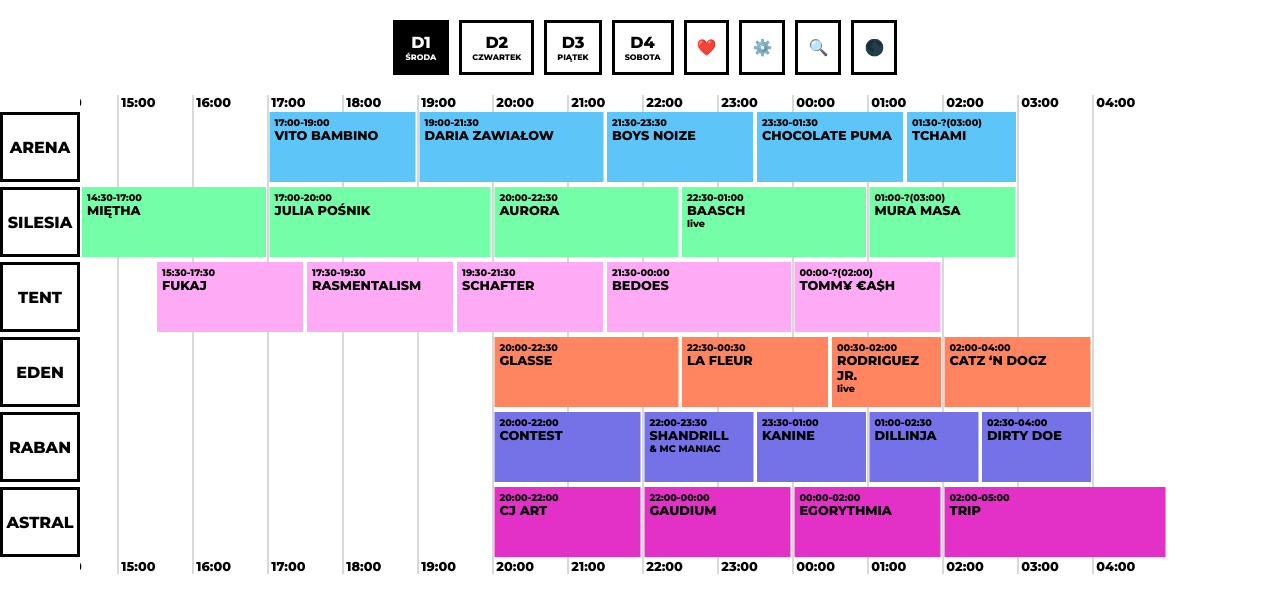
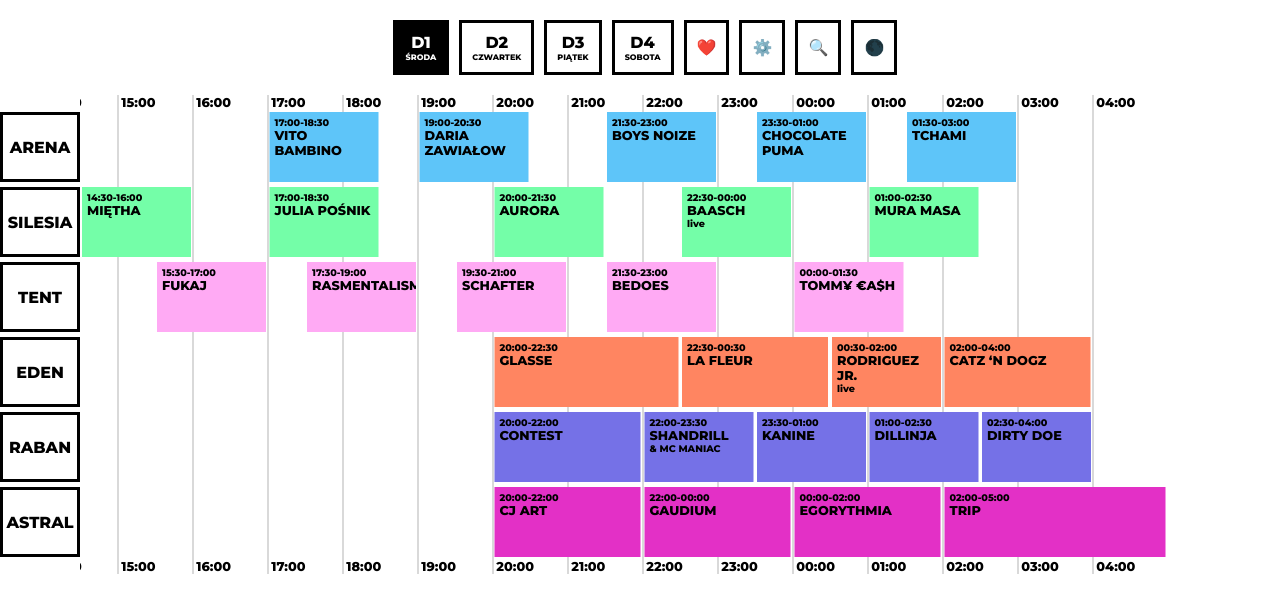
Before and after one commit to totodot/timetofest, a React (Create React App) app: page / in a window 1280 px wide. Shown: the top 612 px of the page. Built offline with nearby package versions, Linux system fonts and the light colour scheme.

Commit message:
2021 timetable

```diff
--- a/src/config.js
+++ b/src/config.js
@@ -13,32 +13,31 @@
             id: 'vito_bambino',
             name: 'Vito Bambino',
             start: '2021-08-11T17:00',
-            end: '2021-08-11T19:00',
+            end: '2021-08-11T18:30',
           },
           {
             id: 'daria_zawiałow',
             name: 'Daria Zawiałow',
             start: '2021-08-11T19:00',
-            end: '2021-08-11T21:30',
+            end: '2021-08-11T20:30',
           },
           {
             id: 'boys_noize',
             name: 'Boys Noize',
             start: '2021-08-11T21:30',
-            end: '2021-08-11T23:30',
+            end: '2021-08-11T23:00',
           },
           {
             id: 'chocolate_puma',
             name: 'Chocolate Puma',
             start: '2021-08-11T23:30',
-            end: '2021-08-12T01:30',
+            end: '2021-08-12T01:00',
           },
           {
             id: 'tchami',
             name: 'Tchami',
             start: '2021-08-12T01:30',
             end: '2021-08-12T03:00',
-            extraInfo: '?',
           },
         ],
       },
@@ -50,33 +49,32 @@
             id: 'miętha',
             name: 'Miętha',
             start: '2021-08-11T14:30',
-            end: '2021-08-11T17:00',
+            end: '2021-08-11T16:00',
           },
           {
             id: 'julia_pośnik',
             name: 'Julia Pośnik',
             start: '2021-08-11T17:00',
-            end: '2021-08-11T20:00',
+            end: '2021-08-11T18:30',
           },
           {
             id: 'aurora',
             name: 'Aurora',
             start: '2021-08-11T20:00',
-            end: '2021-08-11T22:30',
+            end: '2021-08-11T21:30',
           },
           {
             id: 'baasch',
             name: 'Baasch',
             extraInfo: 'live',
             start: '2021-08-11T22:30',
-            end: '2021-08-12T01:00',
+            end: '2021-08-12T00:00',
           },
           {
             id: 'mura_masa',
             name: 'Mura Masa',
             start: '2021-08-12T01:00',
-            end: '2021-08-12T03:00',
-            extraInfo: '?',
+            end: '2021-08-12T02:30'
           },
         ],
       },
@@ -88,32 +86,31 @@
             id: 'fukaj',
             name: 'FUKAJ',
             start: '2021-08-11T15:30',
-            end: '2021-08-11T17:30',
+            end: '2021-08-11T17:00',
           },
           {
             id: 'rasmentalism',
             name: 'Rasmentalism',
             start: '2021-08-11T17:30',
-            end: '2021-08-11T19:30',
+            end: '2021-08-11T19:00',
           },
           {
             id: 'schafter',
             name: 'Schafter',
             start: '2021-08-11T19:30',
-            end: '2021-08-11T21:30',
+            end: '2021-08-11T21:00',
           },
           {
             id: 'bedoes',
             name: 'Bedoes',
             start: '2021-08-11T21:30',
-            end: '2021-08-12T00:00',
+            end: '2021-08-11T23:00',
           },
           {
             id: 'tomm¥_€a$h',
             name: 'TOMM¥ €A$H',
             start: '2021-08-12T00:00',
-            end: '2021-08-12T02:00',
-            extraInfo: '?',
+            end: '2021-08-12T01:30',
           },
         ],
       },
@@ -231,26 +228,25 @@
             id: 'kwiat_jabłoni',
             name: 'Kwiat Jabłoni',
             start: '2021-08-12T18:00',
-            end: '2021-08-12T19:45',
+            end: '2021-08-12T19:30',
           },
           {
             id: 'krzysztof_zalewski',
             name: 'Krzysztof Zalewski',
             start: '2021-08-12T19:45',
-            end: '2021-08-12T21:30',
+            end: '2021-08-12T21:00',
           },
           {
             id: 'bass_astral_x_igo',
             name: 'Bass Astral x Igo',
             start: '2021-08-12T21:30',
-            end: '2021-08-12T23:30',
+            end: '2021-08-12T23:00',
           },
           {
             id: 'alan_walker',
             name: 'Alan Walker',
             start: '2021-08-12T23:30',
-            end: '2021-08-13T01:00',
-            extraInfo: '?',
+            end: '2021-08-13T01:00'
           },
         ],
       },
@@ -262,26 +258,26 @@
             id: 'zdechły_osa',
             name: 'Zdechły Osa',
             start: '2021-08-12T17:00',
-            end: '2021-08-12T19:00',
+            end: '2021-08-12T18:30',
           },
           {
             id: 'sanah',
             name: 'sanah',
             start: '2021-08-12T19:00',
-            end: '2021-08-12T21:30',
+            end: '2021-08-12T20:30',
           },
           {
             id: 'jax_jones',
             name: 'Jax Jones',
             start: '2021-08-12T21:30',
-            end: '2021-08-12T23:15',
+            end: '2021-08-12T23:00',
           },
           {
             id: 'sam_feldt',
             name: 'Sam Feldt',
             extraInfo: 'live',
             start: '2021-08-12T23:15',
-            end: '2021-08-13T01:30',
+            end: '2021-08-13T00:45',
           },
           {
             id: 'purple_disco_machine',
@@ -300,33 +296,33 @@
             id: 'dillon',
             name: 'Dillon',
             start: '2021-08-12T14:30',
-            end: '2021-08-12T17:00',
+            end: '2021-08-12T16:00',
           },
           {
             id: 'kerala_dust',
             name: 'Kerala Dust',
             start: '2021-08-12T17:00',
-            end: '2021-08-12T20:00',
+            end: '2021-08-12T18:30',
           },
           {
             id: 'kamp!',
             name: 'KAMP!',
             start: '2021-08-12T20:00',
-            end: '2021-08-12T22:30',
+            end: '2021-08-12T21:30',
           },
           {
             id: 'jan_blomqvist',
             name: 'Jan Blomqvist',
             extraInfo: 'solo live',
             start: '2021-08-12T22:30',
-            end: '2021-08-13T01:00',
+            end: '2021-08-13T00:00',
           },
           {
             id: 'kiasmos_dj_set',
-            name: 'Kiasmos DJ Set',
+            name: 'Kiasmos',
+            extraInfo: 'dj set',
             start: '2021-08-13T01:00',
-            end: '2021-08-13T03:00',
-            extraInfo: '?',
+            end: '2021-08-13T02:30'
           },
         ],
       },
@@ -338,38 +334,37 @@
             id: 'kacperczyk',
             name: 'Kacperczyk',
             start: '2021-08-12T15:30',
-            end: '2021-08-12T17:30',
+            end: '2021-08-12T17:00',
           },
           {
             id: 'jan_rapowanie',
             name: 'Jan Rapowanie',
             start: '2021-08-12T17:30',
-            end: '2021-08-12T19:30',
+            end: '2021-08-12T19:00',
           },
           {
             id: 'princess_nokia',
             name: 'Princess Nokia',
             start: '2021-08-12T19:30',
-            end: '2021-08-12T21:30',
+            end: '2021-08-12T21:00',
           },
           {
             id: 'pezet',
             name: 'Pezet',
             start: '2021-08-12T21:30',
-            end: '2021-08-12T23:30',
+            end: '2021-08-12T23:00',
           },
           {
             id: 'slowthai',
             name: 'slowthai',
             start: '2021-08-12T23:30',
-            end: '2021-08-13T01:00',
-            extraInfo: '?',
+            end: '2021-08-13T01:00'
           },
         ],
       },
       {
         id: 'smolna',
-        name: 'smolna',
+        name: 'krąg',
         concerts: [
           {
             id: 'bog',
@@ -558,26 +553,25 @@
             id: 'ralph_kaminski',
             name: 'Ralph Kaminski',
             start: '2021-08-13T18:00',
-            end: '2021-08-13T20:00',
+            end: '2021-08-13T19:15',
           },
           {
             id: 'kayah_&_bregović',
             name: 'Kayah & Bregović',
             start: '2021-08-13T20:00',
-            end: '2021-08-13T22:00',
+            end: '2021-08-13T21:30',
           },
           {
             id: 'mata',
             name: 'Mata',
             start: '2021-08-13T22:00',
-            end: '2021-08-13T23:30',
+            end: '2021-08-13T23:00',
           },
           {
             id: 'paul_kalkbrenner',
             name: 'Paul Kalkbrenner',
             start: '2021-08-13T23:30',
-            end: '2021-08-14T01:00',
-            extraInfo: '?',
+            end: '2021-08-14T01:00'
           },
         ],
       },
@@ -589,32 +583,31 @@
             id: 'bloo_crane',
             name: 'Bloo Crane',
             start: '2021-08-13T17:00',
-            end: '2021-08-13T19:00',
+            end: '2021-08-13T18:30',
           },
           {
             id: 'mery_spolsky',
             name: 'Mery Spolsky',
             start: '2021-08-13T19:00',
-            end: '2021-08-13T21:30',
+            end: '2021-08-13T20:30',
           },
           {
             id: 'ummet_ozcan',
             name: 'Ummet Ozcan',
             start: '2021-08-13T21:30',
-            end: '2021-08-13T23:15',
+            end: '2021-08-13T23:00',
           },
           {
             id: 'kungs',
             name: 'Kungs',
             start: '2021-08-13T23:15',
-            end: '2021-08-14T01:30',
+            end: '2021-08-14T00:45',
           },
           {
             id: 'bakermat',
             name: 'Bakermat',
             start: '2021-08-14T01:30',
-            end: '2021-08-14T03:00',
-            extraInfo: '?',
+            end: '2021-08-14T03:00'
           },
         ],
       },
@@ -626,33 +619,33 @@
             id: 'naviband',
             name: 'Naviband',
             start: '2021-08-13T14:30',
-            end: '2021-08-13T17:00',
+            end: '2021-08-13T16:00',
           },
           {
             id: 'sonbird',
             name: 'Sonbird',
             start: '2021-08-13T17:00',
-            end: '2021-08-13T20:00',
+            end: '2021-08-13T18:30',
           },
           {
             id: 'missio',
             name: 'Missio',
             start: '2021-08-13T20:00',
-            end: '2021-08-13T22:30',
+            end: '2021-08-13T21:30',
           },
           {
             id: 'sohn',
             name: 'Sohn',
             extraInfo: 'solo live',
             start: '2021-08-13T22:30',
-            end: '2021-08-14T01:00',
+            end: '2021-08-13T23:55',
           },
           {
             id: 'the_blaze',
-            name: 'The Blaze DJ Set',
+            name: 'The Blaze',
             start: '2021-08-14T01:00',
             end: '2021-08-14T03:00',
-            extraInfo: '?',
+            extraInfo: 'dj set',
           },
         ],
       },
@@ -664,38 +657,37 @@
             id: 'catchup_&_hodak',
             name: 'CatchUp & Hodak',
             start: '2021-08-13T15:30',
-            end: '2021-08-13T17:30',
+            end: '2021-08-13T17:00',
           },
           {
             id: 'sobel',
             name: 'Sobel',
             start: '2021-08-13T17:30',
-            end: '2021-08-13T19:30',
+            end: '2021-08-13T19:00',
           },
           {
             id: 'jwp/bc',
             name: 'JWP/BC',
             start: '2021-08-13T19:30',
-            end: '2021-08-13T21:30',
+            end: '2021-08-13T21:00',
           },
           {
             id: 'żabson',
             name: 'Żabson',
             start: '2021-08-13T21:30',
-            end: '2021-08-13T23:30',
+            end: '2021-08-13T23:00',
           },
           {
             id: 'tymek',
             name: 'Tymek',
             start: '2021-08-13T23:30',
-            end: '2021-08-14T01:00',
-            extraInfo: '?',
+            end: '2021-08-14T01:00'
           },
         ],
       },
       {
         id: 'smolna',
-        name: 'smolna',
+        name: 'krąg',
         concerts: [
           {
             id: 'duss',
@@ -943,26 +935,25 @@
             id: 'kensington',
             name: 'Kensington',
             start: '2021-08-14T18:00',
-            end: '2021-08-14T20:00',
+            end: '2021-08-14T219:00',
           },
           {
             id: 'pro8l3m',
             name: 'PRO8L3M',
             start: '2021-08-14T20:00',
-            end: '2021-08-14T21:30',
+            end: '2021-08-14T21:00',
           },
           {
             id: 'james_bay',
             name: 'James Bay',
             start: '2021-08-14T21:30',
-            end: '2021-08-14T23:30',
+            end: '2021-08-14T23:00',
           },
           {
             id: 'kygo',
             name: 'Kygo',
             start: '2021-08-14T23:30',
-            end: '2021-08-15T01:00',
-            extraInfo: '?',
+            end: '2021-08-15T01:00'
           },
         ],
       },
@@ -974,33 +965,32 @@
             id: 'smith_&_thell',
             name: 'Smith & Thell',
             start: '2021-08-14T17:00',
-            end: '2021-08-14T19:00',
+            end: '2021-08-14T18:30',
           },
           {
             id: 'mrozu',
             name: 'Mrozu',
             start: '2021-08-14T19:00',
-            end: '2021-08-14T21:30',
+            end: '2021-08-14T20:30',
           },
           {
             id: 'ofenbach',
             name: 'Ofenbach',
             extraInfo: 'DJ Set',
             start: '2021-08-14T21:30',
-            end: '2021-08-14T23:15',
+            end: '2021-08-14T23:00',
           },
           {
             id: 'matisse_&_sadko',
             name: 'Matisse & Sadko',
             start: '2021-08-14T23:15',
-            end: '2021-08-15T01:30',
+            end: '2021-08-15T00:45',
           },
           {
             id: 'robin_schulz',
             name: 'Robin Schulz',
             start: '2021-08-15T01:30',
             end: '2021-08-15T03:00',
-            extraInfo: '?',
           },
         ],
       },
@@ -1012,33 +1002,32 @@
             id: 'jan_serce',
             name: 'Jan Serce',
             start: '2021-08-14T14:30',
-            end: '2021-08-14T17:00',
+            end: '2021-08-14T16:00',
           },
           {
             id: 'kazy_lambist',
             name: 'Kazy Lambist',
             start: '2021-08-14T17:00',
-            end: '2021-08-14T20:00',
+            end: '2021-08-14T19:30',
           },
           {
             id: 'hania_rani',
             name: 'Hania Rani',
             start: '2021-08-14T20:00',
-            end: '2021-08-14T22:30',
+            end: '2021-08-14T21:30',
           },
           {
             id: 'rysy_live',
             name: 'Rysy LIVE',
             extraInfo: 'solo live',
             start: '2021-08-14T22:30',
-            end: '2021-08-15T01:00',
+            end: '2021-08-14T23:55',
           },
           {
             id: 'natalia_przybysz',
             name: 'Natalia Przybysz',
             start: '2021-08-15T01:00',
-            end: '2021-08-15T03:00',
-            extraInfo: '?',
+            end: '2021-08-15T02:30'
           },
         ],
       },
@@ -1081,7 +1070,7 @@
       },
       {
         id: 'smolna',
-        name: 'smolna',
+        name: 'krąg',
         concerts: [
           {
             id: 'beskres',
```
